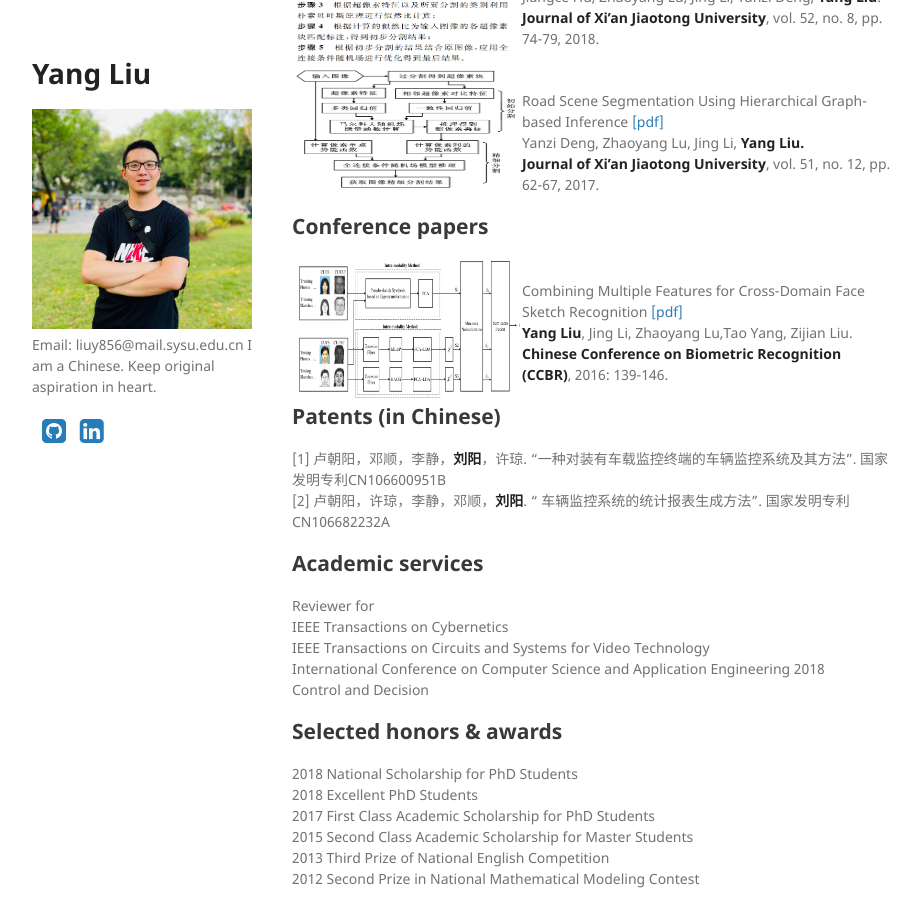
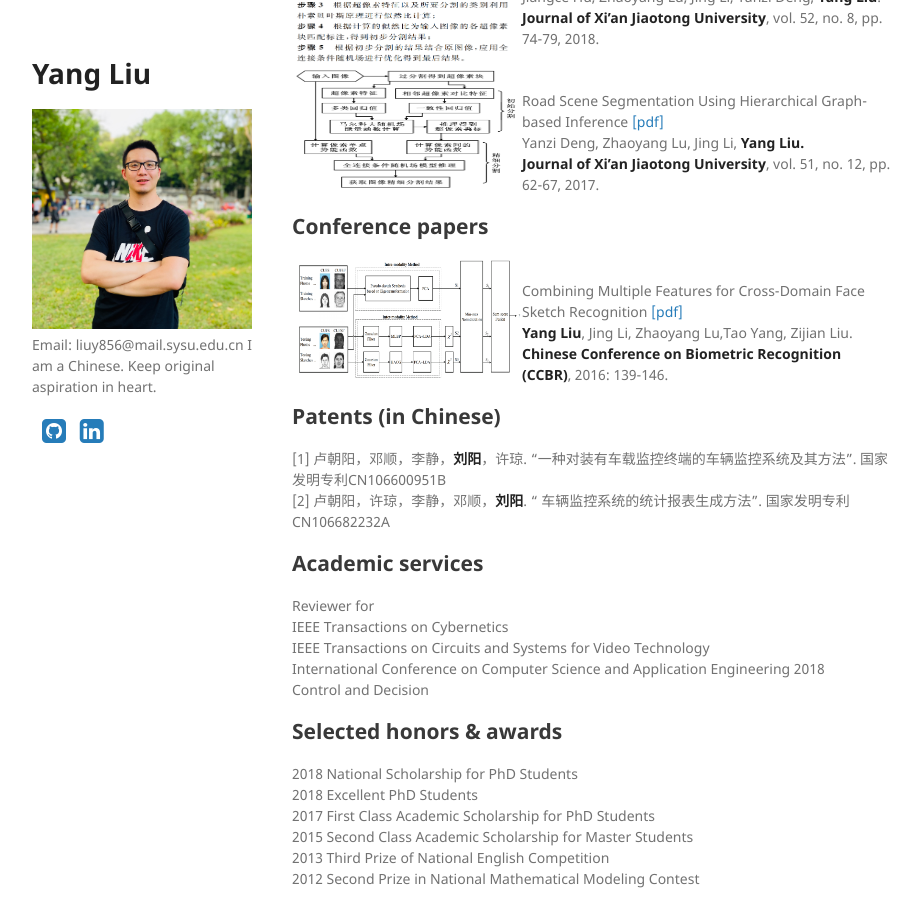
Before and after one commit to YangLiu9208/home, a Jekyll site: the page built from index.md, in a window 1280 px wide and 900 px high, scrolled down 1455 px. Shown: the whole window, without its empty margins (178-1099 px from the left). Built offline with Jekyll 4.4.1, drawn with Linux system fonts in a browser that asks for light colours; a style sheet for code colours, icons or effects is not loaded.

Commit message:
Update index.md

```diff
--- a/index.md
+++ b/index.md
@@ -92,7 +92,7 @@ Yanzi Deng, Zhaoyang Lu, Jing Li, **Yang Liu.**
 ## Conference papers
 <div align="left">
           <a>
-            <img border="0" src="./CCBR.png" align="left" width="230" height="140">
+            <img border="0" src="./CCBR.png" align="left" width="230" height="120">
           </a>
 </div>
 Combining Multiple Features for Cross-Domain Face Sketch Recognition  [[pdf]](https://link.springer.com/chapter/10.1007/978-3-319-46654-5_16)
```
